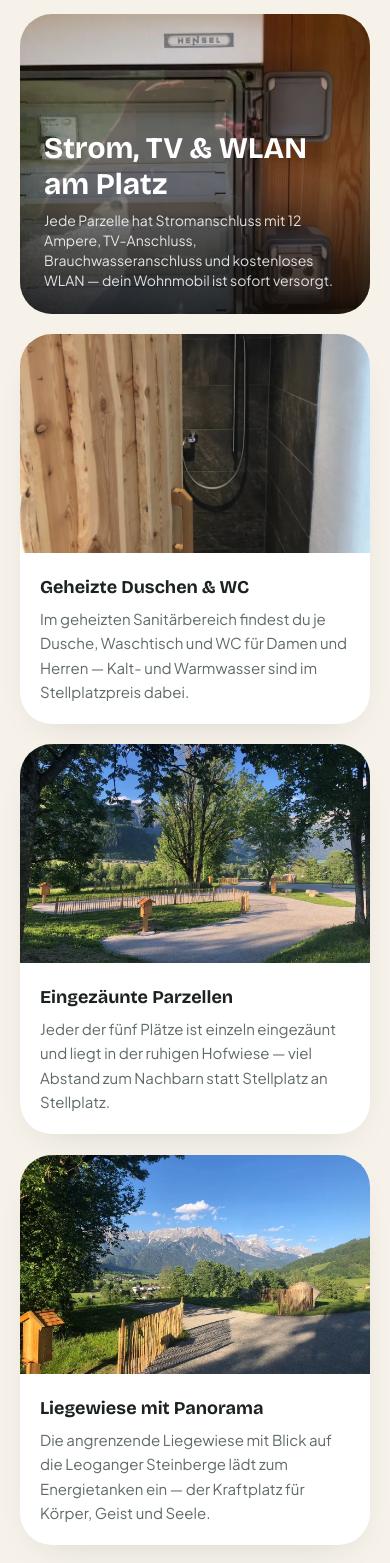
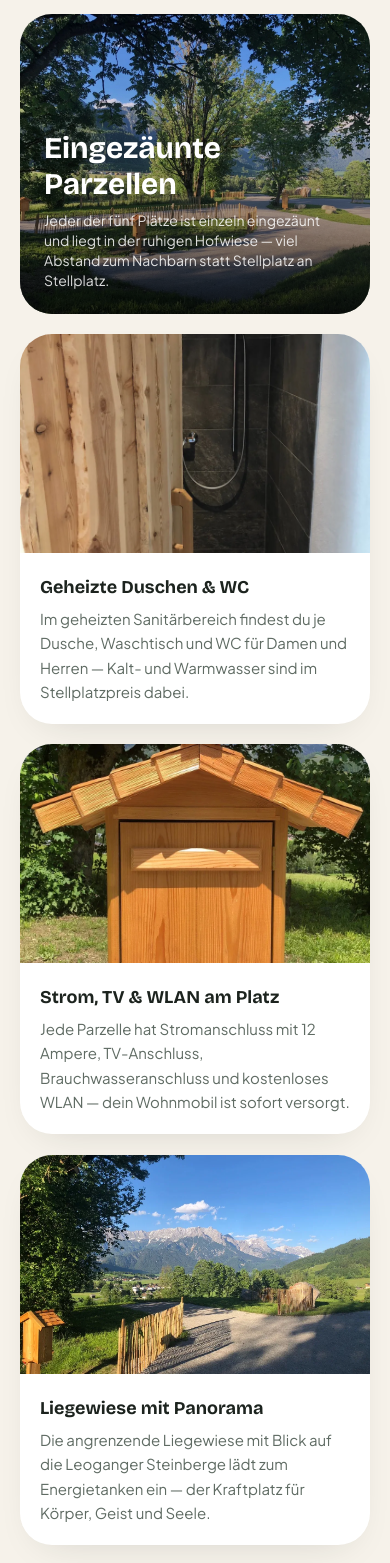
Before and after one commit to Lellino-Elias/wohnmobilstellplatz-leogang-camping-demo, a Next.js app: page / in a window 390 px wide. Shown: the part 2140-3703 px from the top of the page. Built offline with nearby package versions, Linux system fonts and the light colour scheme.

Commit message:
wohnmobilstellplatz-leogang — campsite demo 2026-06-14 14:50:41

```diff
--- a/src/components/sections/Aktivitaeten.tsx
+++ b/src/components/sections/Aktivitaeten.tsx
@@ -72,7 +72,7 @@
         {/* Desktop: GSAP scroll-driven horizontal (section pinned). Mobile/tablet: native swipe. */}
         <div
           ref={trackRef}
-          className="no-scrollbar flex snap-x snap-mandatory gap-5 overflow-x-auto px-5 pb-4 md:px-8 lg:w-max lg:snap-none lg:overflow-visible lg:pb-0 lg:will-change-transform"
+          className="no-scrollbar flex snap-x snap-mandatory gap-5 overflow-x-auto px-5 pb-4 md:px-8 lg:mx-auto lg:w-max lg:snap-none lg:overflow-visible lg:pb-0 lg:will-change-transform"
         >
           {items.map((a) => (
             <article
--- a/src/content/campsites/wohnmobilstellplatz-leogang.ts
+++ b/src/content/campsites/wohnmobilstellplatz-leogang.ts
@@ -78,9 +78,9 @@
       "Fünf eingezäunte Parzellen mit 70–100 m², Strom, TV-Anschluss und WLAN — dazu ein geheizter Sanitärbereich im Bauernhaus. Alles inklusive, alles nah.",
     features: [
       {
-        title: "Strom, TV & WLAN am Platz",
-        text: "Jede Parzelle hat Stromanschluss mit 12 Ampere, TV-Anschluss, Brauchwasseranschluss und kostenloses WLAN — dein Wohnmobil ist sofort versorgt.",
-        image: { src: `${IMG}/amenity-cfeb1d612e.webp`, alt: "Strom- und TV-Anschlusskasten an der Parzelle am Camperplatzl" },
+        title: "Eingezäunte Parzellen",
+        text: "Jeder der fünf Plätze ist einzeln eingezäunt und liegt in der ruhigen Hofwiese — viel Abstand zum Nachbarn statt Stellplatz an Stellplatz.",
+        image: { src: `${IMG}/amenity-9c83c413a3.webp`, alt: "Eingezäunte Stellplätze mit Stromsäulen am Camperplatzl in Leogang" },
       },
       {
         title: "Geheizte Duschen & WC",
@@ -88,9 +88,9 @@
         image: { src: `${IMG}/amenity-6923a581a4.webp`, alt: "Geheizte Dusche im Sanitärbereich des Camperplatzl Leogang" },
       },
       {
-        title: "Eingezäunte Parzellen",
-        text: "Jeder der fünf Plätze ist einzeln eingezäunt und liegt in der ruhigen Hofwiese — viel Abstand zum Nachbarn statt Stellplatz an Stellplatz.",
-        image: { src: `${IMG}/amenity-9c83c413a3.webp`, alt: "Eingezäunte Stellplätze mit Stromsäulen am Camperplatzl in Leogang" },
+        title: "Strom, TV & WLAN am Platz",
+        text: "Jede Parzelle hat Stromanschluss mit 12 Ampere, TV-Anschluss, Brauchwasseranschluss und kostenloses WLAN — dein Wohnmobil ist sofort versorgt.",
+        image: { src: `${IMG}/amenity-6bf33b2012.webp`, alt: "Hölzerne Stromsäule mit Anschluss an einer Parzelle am Camperplatzl" },
       },
       {
         title: "Liegewiese mit Panorama",
@@ -167,7 +167,7 @@
       { src: `${IMG}/amenity-e84c261ce7.webp`, alt: "Stellplätze mit Blick auf das Steinerne Meer am Camperplatzl" },
       { src: `${IMG}/amenity-29264cbce1.webp`, alt: "Zufahrt zum Camperplatzl mit Findling und Bergpanorama" },
       { src: `${IMG}/amenity-6e4e9e698b.webp`, alt: "Handgeschnitztes Bad-Stube-Schild des Camperplatzl Leogang" },
-      { src: `${IMG}/amenity-6bf33b2012.webp`, alt: "Hölzerne Stromsäule an einer Parzelle des Camperplatzl" },
+      { src: `${IMG}/amenity-cfeb1d612e.webp`, alt: "Strom- und TV-Anschluss an einer Parzelle des Camperplatzl" },
     ],
   },
 
```
